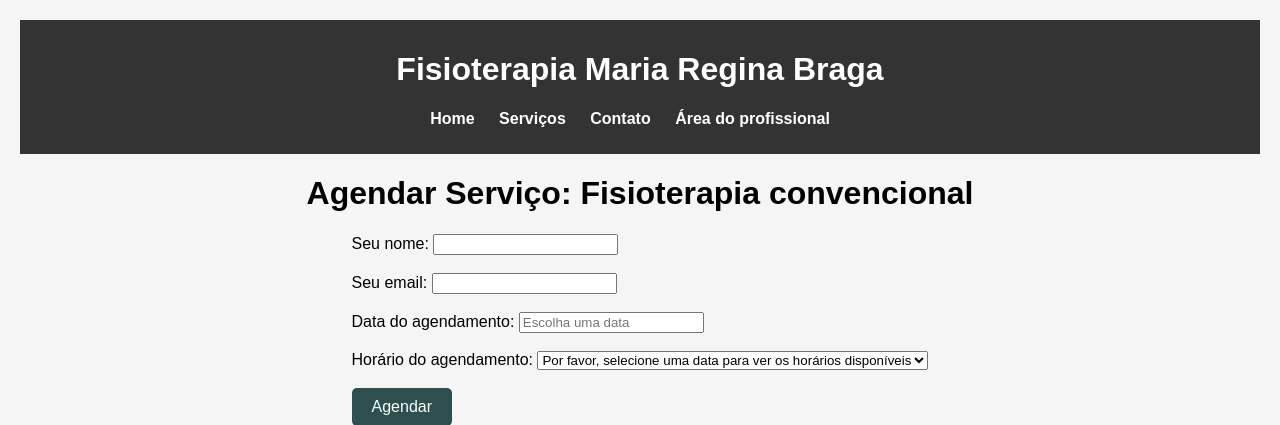
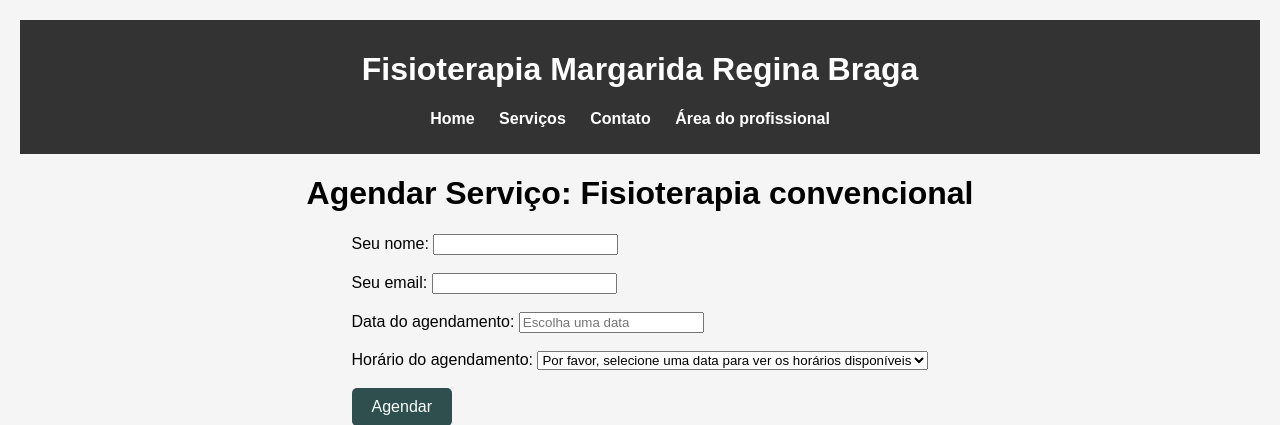
Before and after one commit to joaohs1/sistemaagendamento, a Django app: page /appointment_system/request/1/ in a window 1280 px wide. Shown: the top 425 px of the page. Run offline with Django 4.2, Linux system fonts and the light colour scheme; data comes from the database, SQL or seed files in the repository; data that the repository does not hold is empty; some libraries are stand-ins or nearby versions.

Commit message:
Atualizando template

```diff
--- a/appointment_system/templates/appointment_system/appointment_request.html
+++ b/appointment_system/templates/appointment_system/appointment_request.html
@@ -19,7 +19,7 @@
     <body>
         <header>
             <div class="logo">
-                <h1>Fisioterapia Maria Regina Braga</h1>
+                <h1>Fisioterapia Margarida Regina Braga</h1>
             </div>
             <nav>
                 <ul>
--- a/sistemaagendamento/settings.py
+++ b/sistemaagendamento/settings.py
@@ -28,7 +28,7 @@ DEBUG = os.getenv('DEBUG', 'False') == 'True'
 
 ALLOWED_HOSTS = os.getenv("ALLOWED_HOSTS", "").split(',')
 
-CSRF_TRUSTED_ORIGINS = os.getenv("CSRF_TRUSTED_ORIGINS", "").split(',')
+#CSRF_TRUSTED_ORIGINS = os.getenv("CSRF_TRUSTED_ORIGINS", "").split(',')
 
 
 # Application definition
```
